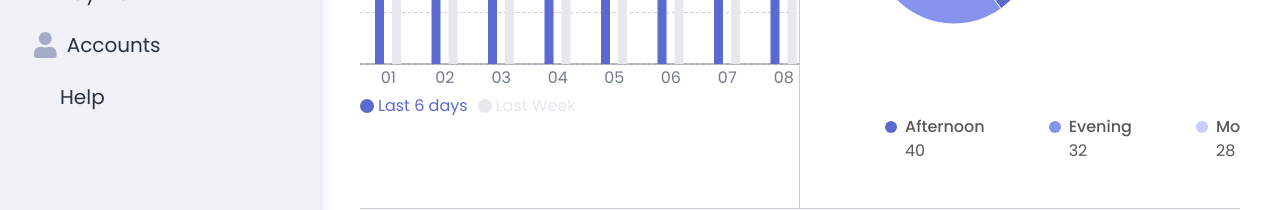
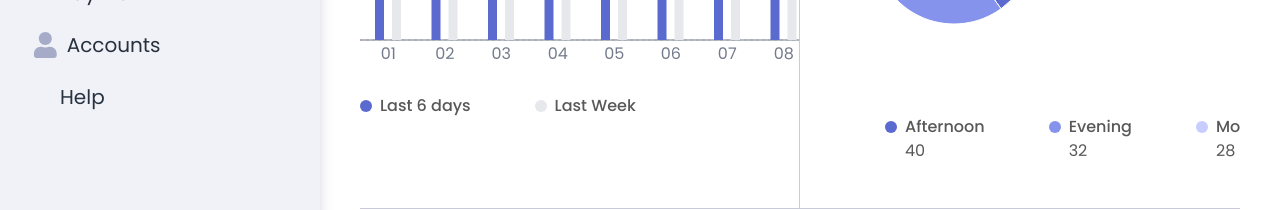
Before and after one commit to abu-abdullah22/dashboard, a React (Vite) app: page / in a window 1280 px wide. Shown: the part 478-688 px from the top of the page. Built offline with nearby package versions, Linux system fonts and the light colour scheme; some icons are missing.

Commit message:
fixed some issue in barchart and piechart

```diff
--- a/src/Components/Charts/Barchart.jsx
+++ b/src/Components/Charts/Barchart.jsx
@@ -18,6 +18,18 @@ const data = [
     { date: '11', lastWeek: 3490, last6Days: 4000 },
     { date: '12', lastWeek: 3490, last6Days: 4200 },
 ];
+const COLORS = ['#5A6ACF', '#E6E8EC'];
+
+const CustomLegend = ({ payload }) => (
+    <div className='flex gap-16 mt-6'>
+        {payload.map((entry, index) => (
+            <div key={`legend-${index}`} className="flex items-center">
+                <div className="rounded-full" style={{ backgroundColor: COLORS[index % COLORS.length], width: '12px', height: '12px', marginRight: '8px' }}></div>
+                <div className="legend-text font-medium text-[#121212] opacity-70">{entry.value}</div>
+            </div>
+        ))}
+    </div>
+);
 
 
 const Barchart = () => {
@@ -27,9 +39,9 @@ const Barchart = () => {
                 <div className='space-y-2'>
                     <div className='flex justify-between'>
                         <h2 className='text-[#000000] text-xl'>Revenue</h2>
-                        <button onClick={()=>document.getElementById('my_modal_1').showModal()} className='text-[#5A6ACF] bg-[#DDE4F0]  btn bg-opacity-50'>View Report</button>
+                        <button onClick={() => document.getElementById('my_modal_1').showModal()} className='text-[#5A6ACF] bg-[#DDE4F0]  btn bg-opacity-50'>View Report</button>
                         <dialog id="my_modal_1" className="modal">
-                          <NewsLetter />
+                            <NewsLetter />
                         </dialog>
                     </div>
                     <p className='text-[#000000] text-2xl font-medium'>IDR 7.852.000</p>
@@ -48,7 +60,7 @@ const Barchart = () => {
                     <CartesianGrid strokeDasharray="3 3" vertical={false} />
                     <XAxis dataKey="date" axisLine={{ stroke: '#737B8B' }} tickLine={false} stroke='#737B8B' />
                     <Tooltip />
-                    <Legend align='left' iconType='round' />
+                    <Legend content={CustomLegend} />
                     <Bar dataKey="last6Days" fill="#5A6ACF" name="Last 6 days" />
                     <Bar dataKey="lastWeek" fill="#E6E8EC" name="Last Week" />
                 </BarChart>
```
